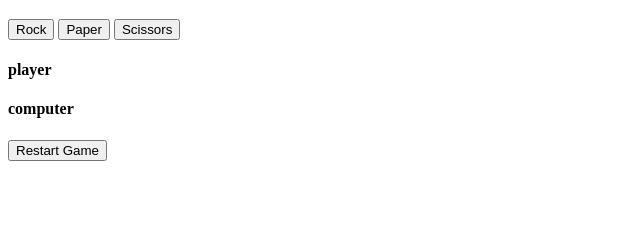
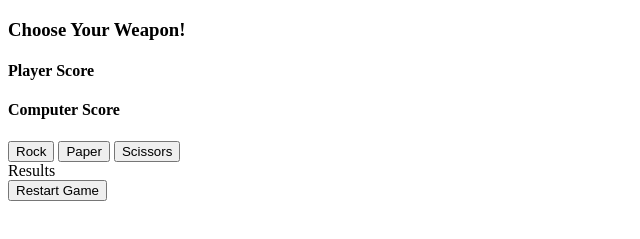
Before and after one commit to volkankarakaya/rock-paper-scissors, a plain HTML site: page index.html in a window 1280 px wide. Shown: the part 61-300 px from the top of the page, without its empty margins (0-640 px from the left). Drawn offline with Linux system fonts and the light colour scheme.

Commit message:
change page layout from index file

```diff
--- a/index.html
+++ b/index.html
@@ -8,24 +8,26 @@
   </head>
   <body>
     <h1>Rock Paper Scissors Game</h1>
+    <h3>Choose Your Weapon!</h3>
+
+    <div class="players">
+      <div class="player-container">
+        <h4>Player Score</h4>
+        <p id="player-selection"></p>
+        <p id="player-score"></p>
+      </div>
+      <div class="computer-container">
+        <h4>Computer Score</h4>
+        <p id="computer-selection"></p>
+        <p id="computer-score"></p>
+      </div>
+    </div>
     <div class="btn-container">
       <button class="btn" id="0">Rock</button>
       <button class="btn" id="1">Paper</button>
       <button class="btn" id="2">Scissors</button>
     </div>
-    <div class="players">
-      <div class="player-container">
-        <h4>player</h4>
-        <p id="player-selection"></p>
-        <p id="player-score"></p>
-      </div>
-      <div class="computer-container">
-        <h4>computer</h4>
-        <p id="computer-selection"></p>
-        <p id="computer-score"></p>
-      </div>
-    </div>
-    <div class="announcement"></div>
+    <div class="announcement">Results</div>
     <div class="restart-btn-container">
       <button id="restart-btn">Restart Game</button>
     </div>
```
